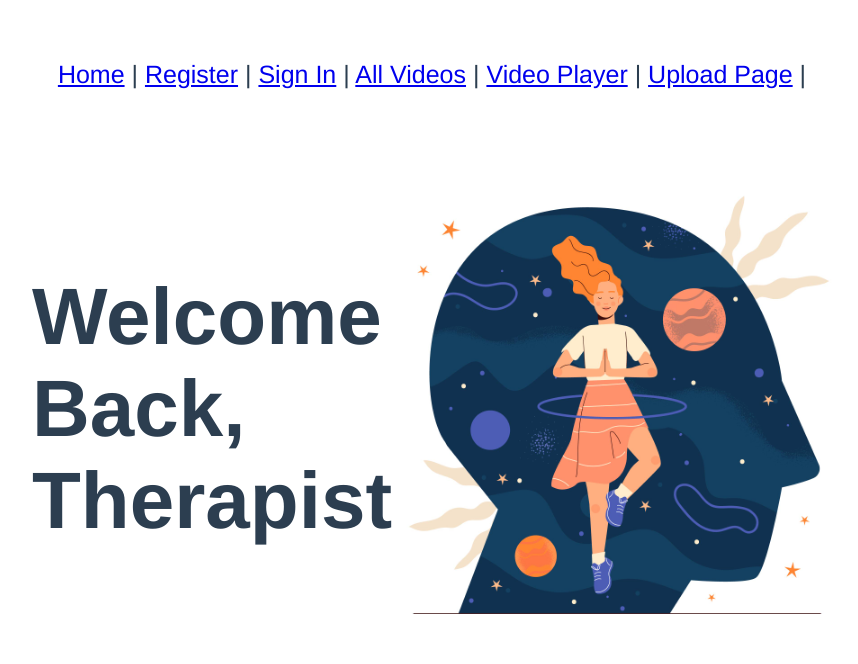
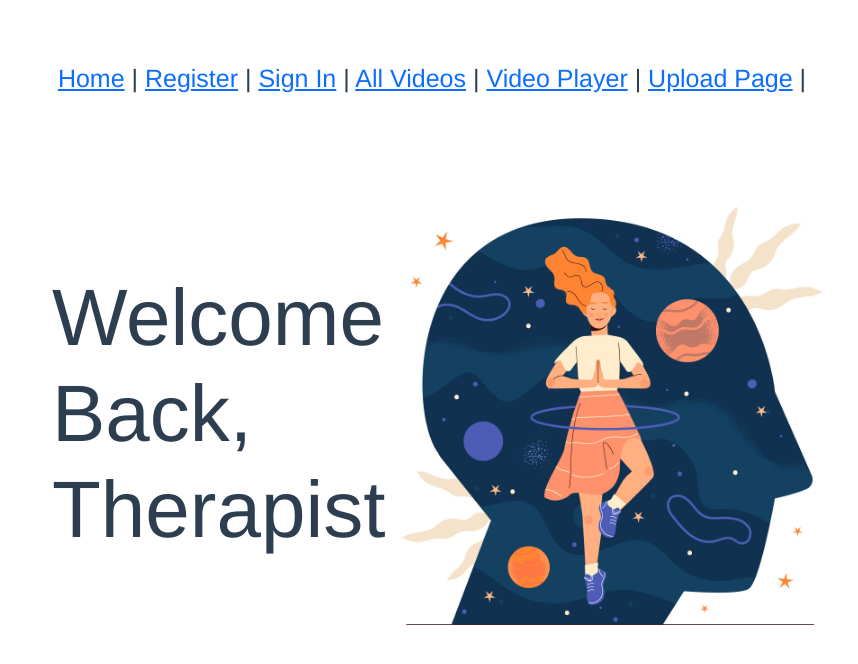
Before and after one commit to godgamerisme/speech_emotion_tagging, a Vue app in the folder website/: page / in a window 1280 px wide. Shown: the top 664 px of the page, without its empty margins (208-1066 px from the left). Built offline with nearby package versions, Linux system fonts and the light colour scheme; no server answers.

Commit message:
Add bootstrap css to project

```diff
--- /dev/null
+++ b/website/src/assets/globals.scss
@@ -0,0 +1 @@
+@import 'bootstrap/scss/bootstrap.scss';
--- a/website/src/main.js
+++ b/website/src/main.js
@@ -2,6 +2,8 @@ import { createApp } from 'vue'
 import App from './App.vue'
 import router from './router'
 import { initializeApp } from "firebase/app";
+import 'bootstrap'
+import './assets/globals.scss'
 
 const firebaseConfig = {
   apiKey: "AIzaSyDh-OGfaHdr5973ea8hGYJvJlKRkxkMAog",
```
